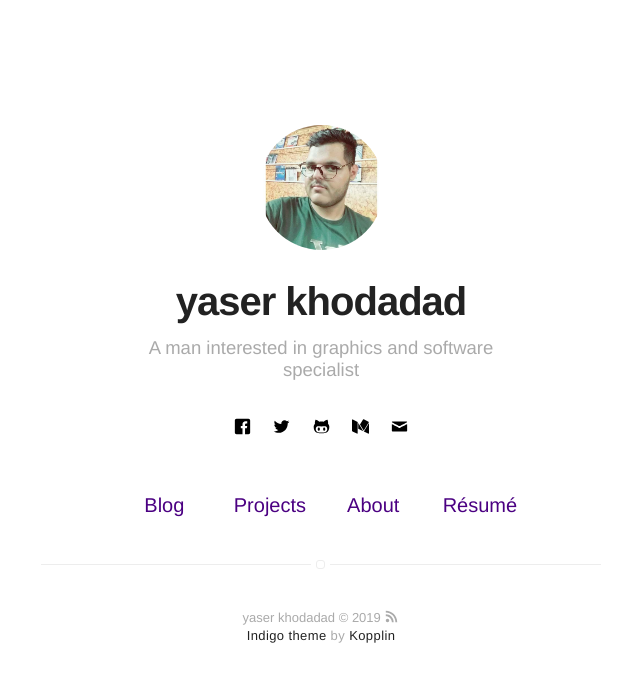
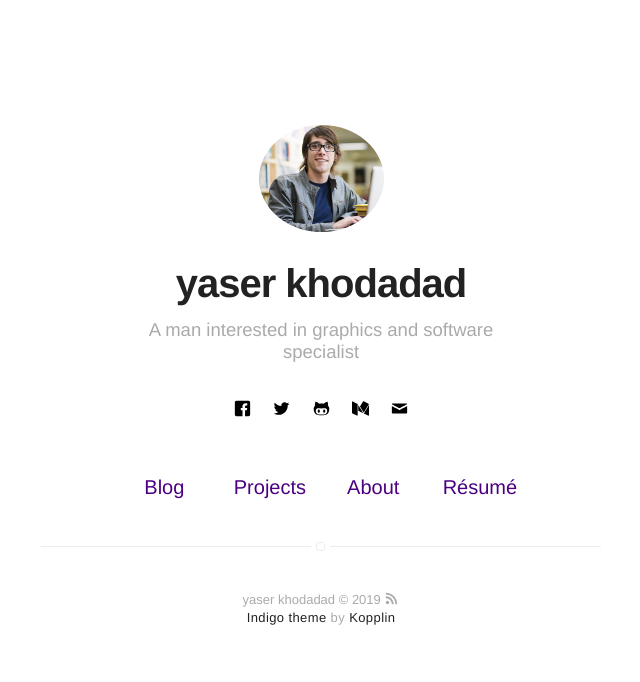
Before and after one commit to yaserkhodadad/yaserkhodadad.github.io, a Jekyll site: the page built from index.html, in a window 1280 px wide. Shown: the top 682 px of the page, without its empty margins (319-959 px from the left). Built offline with Jekyll 4.4.1, drawn with Linux system fonts in a browser that asks for light colours.

Commit message:
Update _config.yml

```diff
--- a/_config.yml
+++ b/_config.yml
@@ -8,7 +8,7 @@ description: A blog about technology and stuff related
 # if it's an external image, update below for true
 # better with square images
 external-image: false
-picture: assets/images/picme.jpg
+picture: assets/images/james.jpg
 
 # If you want to include your resume, set to true
 # and specify source (external or local).
@@ -58,7 +58,7 @@ authors:
         name: yaser khodadad
         bio: A man interested in graphics and software specialist
         external-image: false
-        picture: assets/images/picme.jpg
+        picture: assets/images/james.jpg
         twitter: johndoe
     jamesfoster:
         name: James Foster
```
